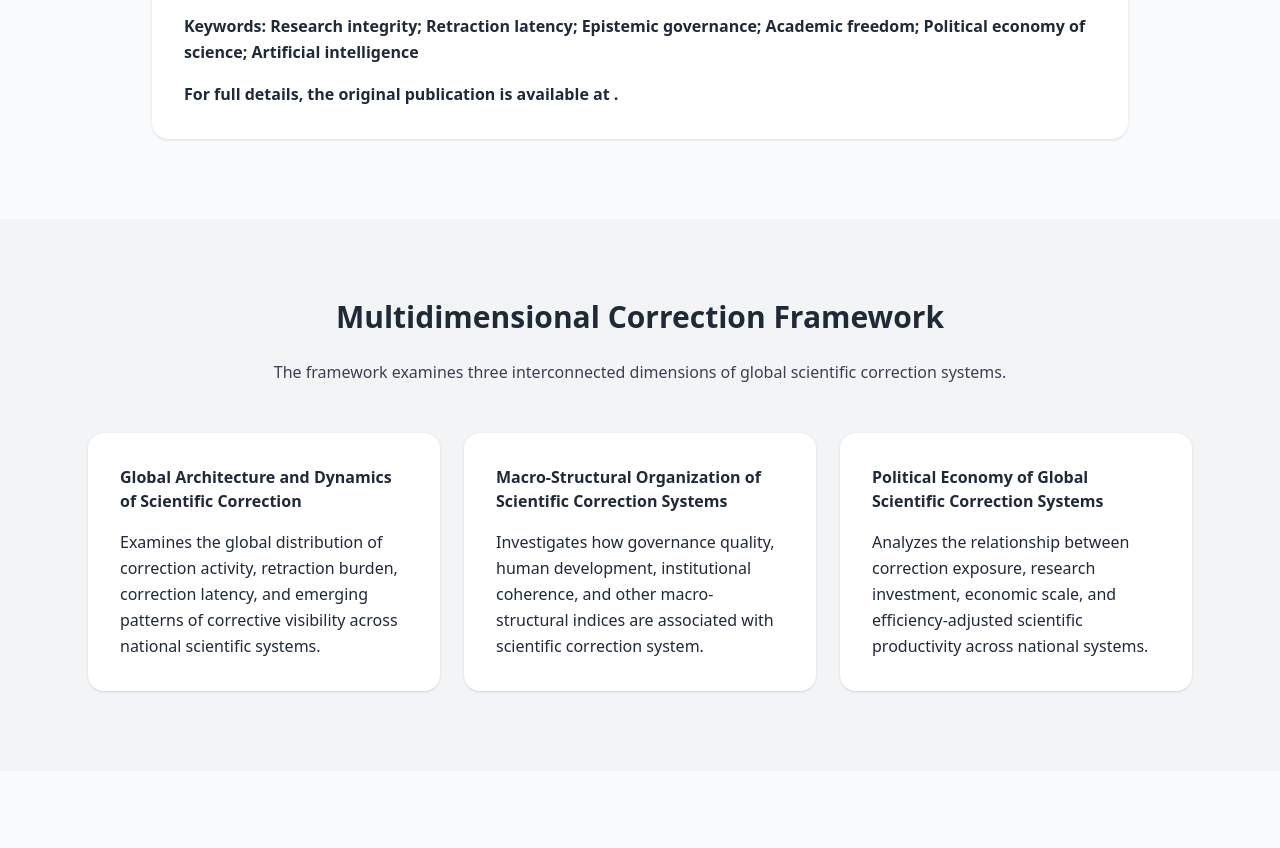
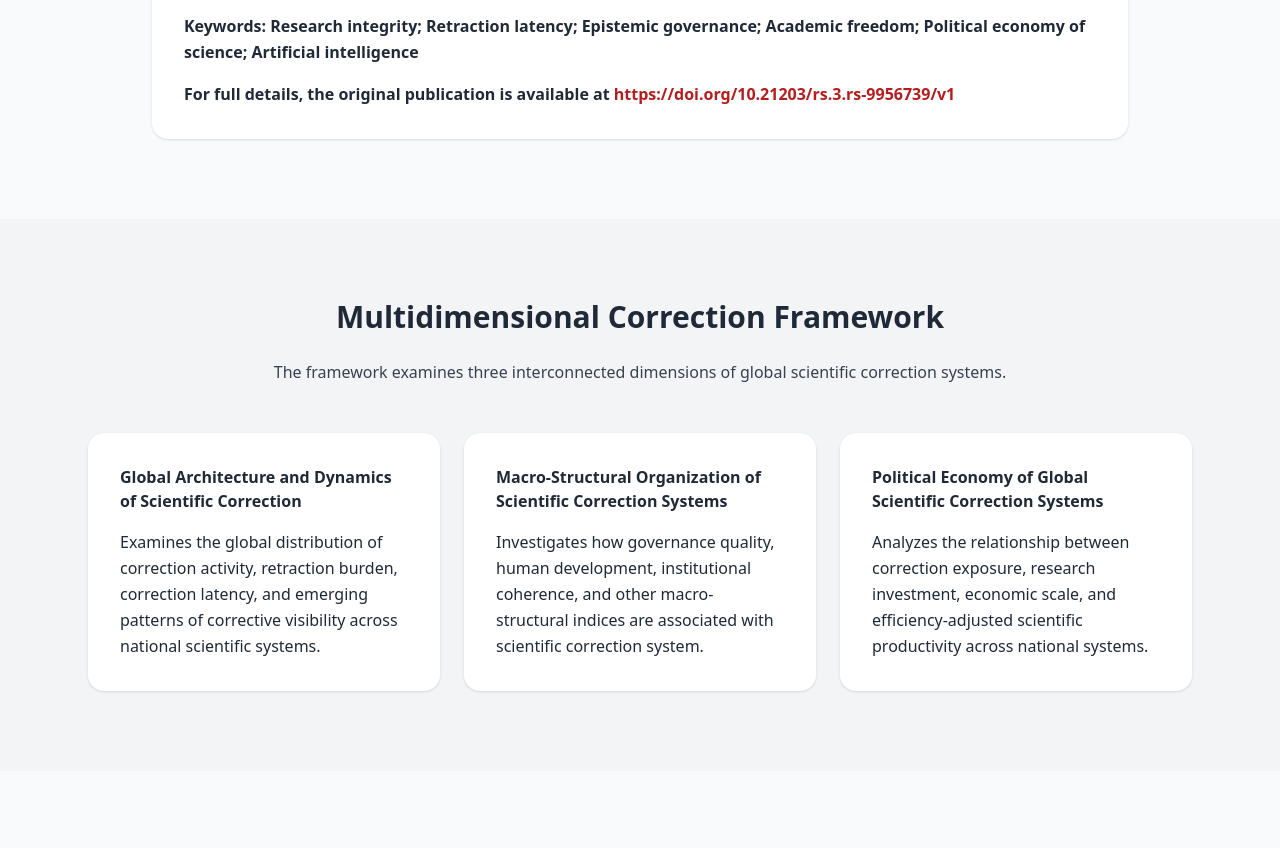
Before and after one commit to haqueshenas/lesson-one, a plain HTML site: page scientific-correction-pre-ai/index.html in a window 1280 px wide. Shown: the part 1298-2146 px from the top of the page. Drawn offline with nearby package versions, Linux system fonts and the light colour scheme.

Commit message:
Update index.html

```diff
--- a/scientific-correction-pre-ai/index.html
+++ b/scientific-correction-pre-ai/index.html
@@ -174,7 +174,7 @@ Keywords: Research integrity; Retraction latency; Epistemic governance; Academic
 
 <p class="mt-4 leading-relaxed font-semibold">
 For full details, the original publication is available at
-<a href="https://doi.org/10.21203/rs.3.rs-9956739/v1" class="text-red-700 font-semibold hover:underline"></a>.
+<a href="https://doi.org/10.21203/rs.3.rs-9956739/v1" class="text-red-700 font-semibold hover:underline">https://doi.org/10.21203/rs.3.rs-9956739/v1</a>
 </p>
 
 </div>
```
